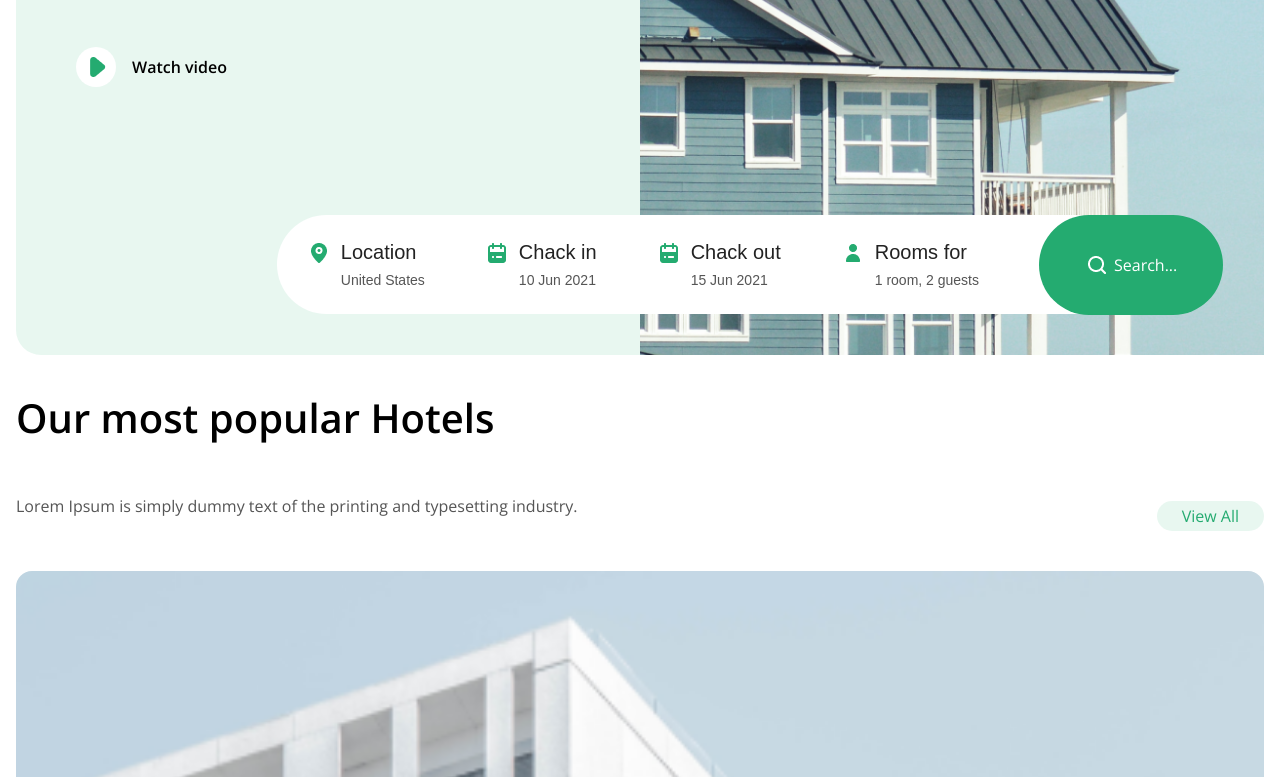
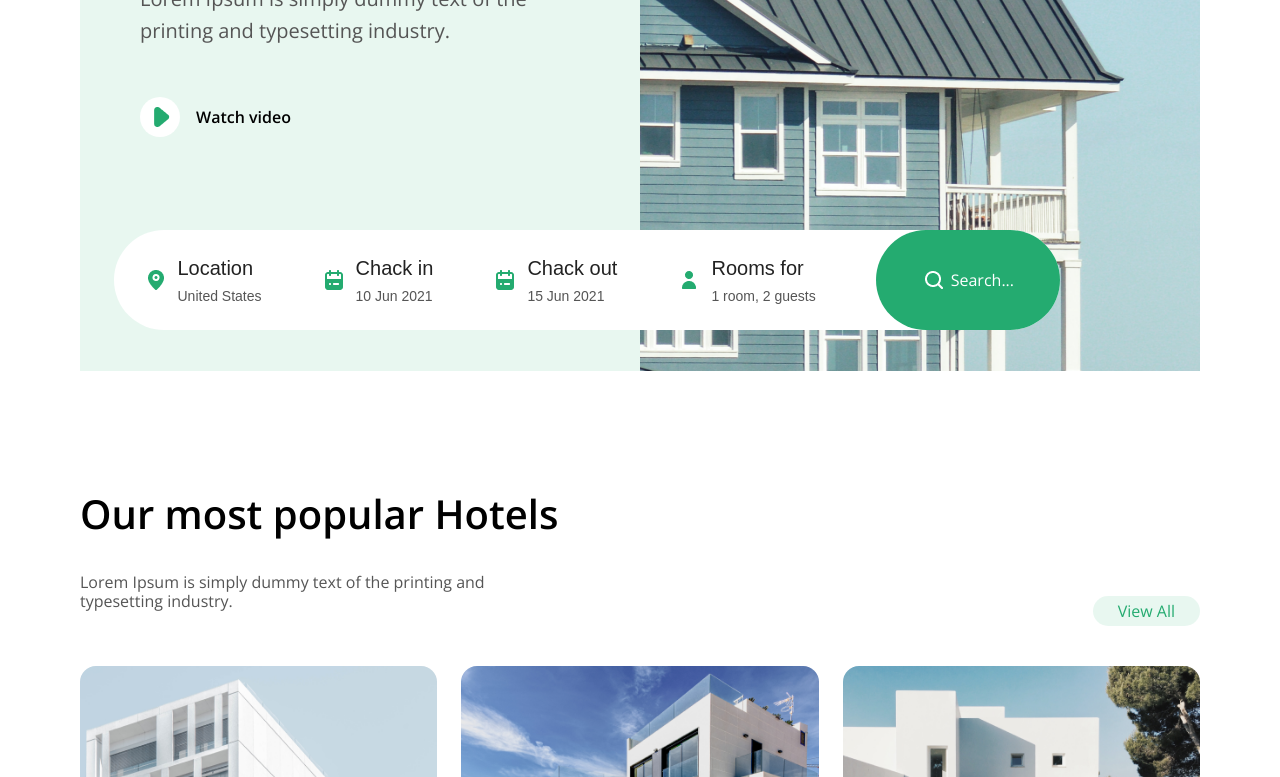
Before and after one commit to Isaque-correa/rent-hotel, a website: page index.html in a window 1280 px wide. Shown: the part 383-1160 px from the top of the page. Drawn offline with nearby package versions, Linux system fonts and the light colour scheme.

Commit message:
inicializando desk dos card

```diff
--- a/css/blocks/_banner.scss
+++ b/css/blocks/_banner.scss
@@ -7,6 +7,7 @@
         @include desk{
             display: flex;
             flex-direction: row-reverse;
+            border-radius: 3.125rem 3.125rem 0 0;
         }
     }
     &__left {
@@ -24,7 +25,7 @@
             line-height: 3.125rem;
             font-size: 1.6875rem;
             @include desk {
-                font-size: 3.375rem;
+                font-size: 4rem;
             }
 
         }
@@ -53,6 +54,7 @@
             img {
                 background-color: rgba(255, 255, 255, 1);
                 border-radius: 3.125rem;
+
             }
         }
     }
@@ -62,6 +64,13 @@
         border-radius: 1.5625rem 1.5625rem 0 0;
         @include desk{
             width: 50%;
+            height: 41rem;
+            @include desk{
+                border-radius: 0 3.125rem 0 0;
+            }
+        }
+        @include desk2{
+            height: auto;
         }
     }
     position: relative;
@@ -70,8 +79,8 @@
 //-------------DROPDOWN--------------
 .search{
     @include desk{
-        position: absolute !important;
-        padding: 2.375rem 2.875rem !important;
+        // position: absolute !important;
+        // padding: 2.375rem 2.875rem !important;
         top: 0;
 
     }
@@ -87,14 +96,37 @@
         bottom: 2.5625rem;
         max-width: 62.5rem;
         right: 8.75rem;
+
+    }
+    @include desk2{
+        flex-direction: column;
+        //width: 50%;
+        left: 3.125rem;
+        bottom: -24.875rem;
+
     }
     &__cover{
+        display: flex;
+        flex-direction: column;
+        box-shadow: none;
+        gap: 3.75rem;
         @include desk{
             display: flex;
-            padding: 0 5.3125rem 0 1.875rem;
+            flex-direction: row;
+            //padding: 0 5.3125rem 0 1.875rem;
             background: var(--c-white);
             border-radius: 17.5rem;
             gap: 3.75rem;
+            height: 6.25rem;
+            padding: 0 0 0 1.875rem;
+        }
+        @include desk2{
+            border-radius: 3.125rem;
+            flex-direction: column;
+            height: auto;
+            box-shadow: 1px 1px 30px  var(--c-silver);
+            padding: 1.875rem;
+            z-index: 1;
         }
     }
 
@@ -105,7 +137,8 @@
         width: 100%;
         @include desk{
             width: auto;
-            padding: 26px 0;
+            align-items: center;
+
         }
         img {
             height: fit-content;
@@ -193,7 +226,10 @@
         position: relative;
         @include desk{
             border-radius: 17.5rem;
+            height: 100px;
+            padding: 0 46px;
         }
+
     }
 
     &__searchInput {
--- a/css/blocks/_card.scss
+++ b/css/blocks/_card.scss
@@ -1,9 +1,20 @@
 .card {
+    padding: 0;
+    @include desk{
+        padding: 7.5rem 0 0;
+        width: 100%;
+    }
+    @include desk2{
+        padding: 458px 0 0;
+    }
     &__title {
         font-family: "open sans";
         font-weight: 600;
         font-size: 2.5rem;
         color: var(--c-black);
+        @include desk{
+            margin: 0 0 1.25rem;
+        }
     }
 
     &__cover {
@@ -12,12 +23,21 @@
         justify-content: space-between;
         position: relative;
     }
+    &__content{
+        @include desk{
+            display: flex;
+            gap: 1.5rem;
+        }
+    }
 
     &__sub {
         font-family: "open sans";
         font-weight: 400;
         color: var(--c-silver);
         width: 60%;
+        @include desk{
+            width: 38%;
+        }
     }
 
     &__btn {
@@ -34,14 +54,13 @@
         font-weight: 400;
     }
 
-    // &__content{
-    //     display: ;
-    // }
     &__figure {
         margin: 2.5rem 0 0;
         background: #fafafa;
         border-radius: 16px;
-
+        @include desk{
+            width: 100%;
+        }
         img {
             border-radius: 16px 16px 0 0;
             width: 100%;
--- a/css/utils/_layout.scss
+++ b/css/utils/_layout.scss
@@ -3,5 +3,20 @@
 }
 .containerMain{
     padding: 0 1rem;
+    @include desk{
+        display: flex;
+        flex-direction: column;
+        align-items: center;
+        padding: 0 5rem;
+    }
+    @include desk2{
+        padding: 0 2.5rem;
+    }
 
 }
+.containerDesk{
+    @include desk{
+        max-width: 90rem;
+
+    }
+}
--- a/css/utils/_mixin.scss
+++ b/css/utils/_mixin.scss
@@ -3,3 +3,9 @@
         @content;
     }
 }
+
+@mixin desk2 {
+    @media (min-width: 700px) and (max-width: 1138px) {
+        @content;
+    }
+}
--- a/index.html
+++ b/index.html
@@ -26,7 +26,7 @@
         <a href="#" class="header__login">Login</a>
     </header>
     <main class="containerMain">
-        <section class="banner">
+        <section class="banner containerDesk">
             <div class="banner__content">
                 <img class="banner__imgPrincipal" src="./image/image.png" alt="" srcset="">
                 <div class="banner__left">
@@ -96,7 +96,7 @@
 
             </div>
         </section>
-        <section class="card">
+        <section class="card containerDesk">
             <h3 class="card__title">Our most popular Hotels</h3>
             <div class="card__cover">
                 <p class="card__sub">Lorem Ipsum is simply dummy text of the printing and typesetting industry.</p>
```
Also changed, not shown: css/style.css, 1 other file.
